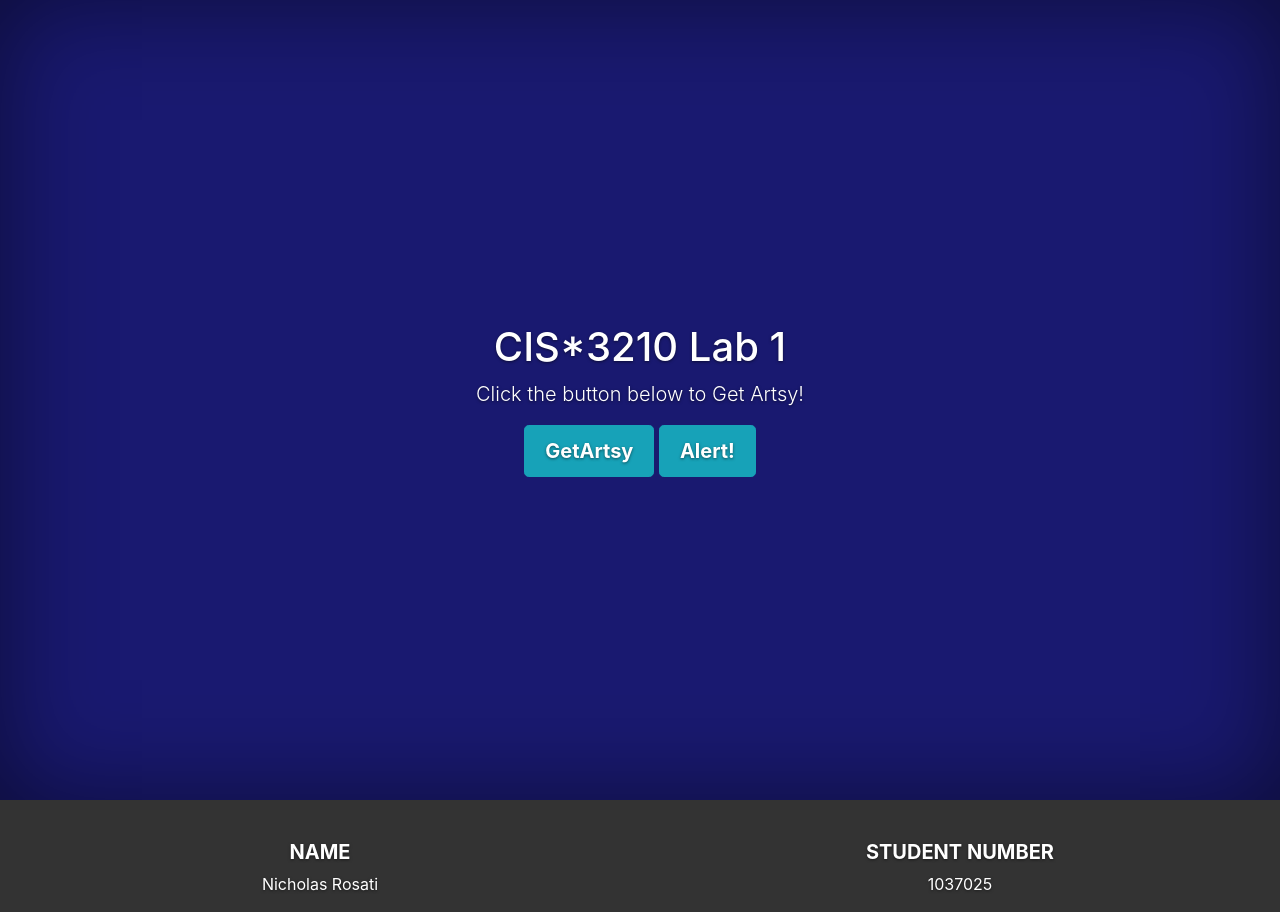
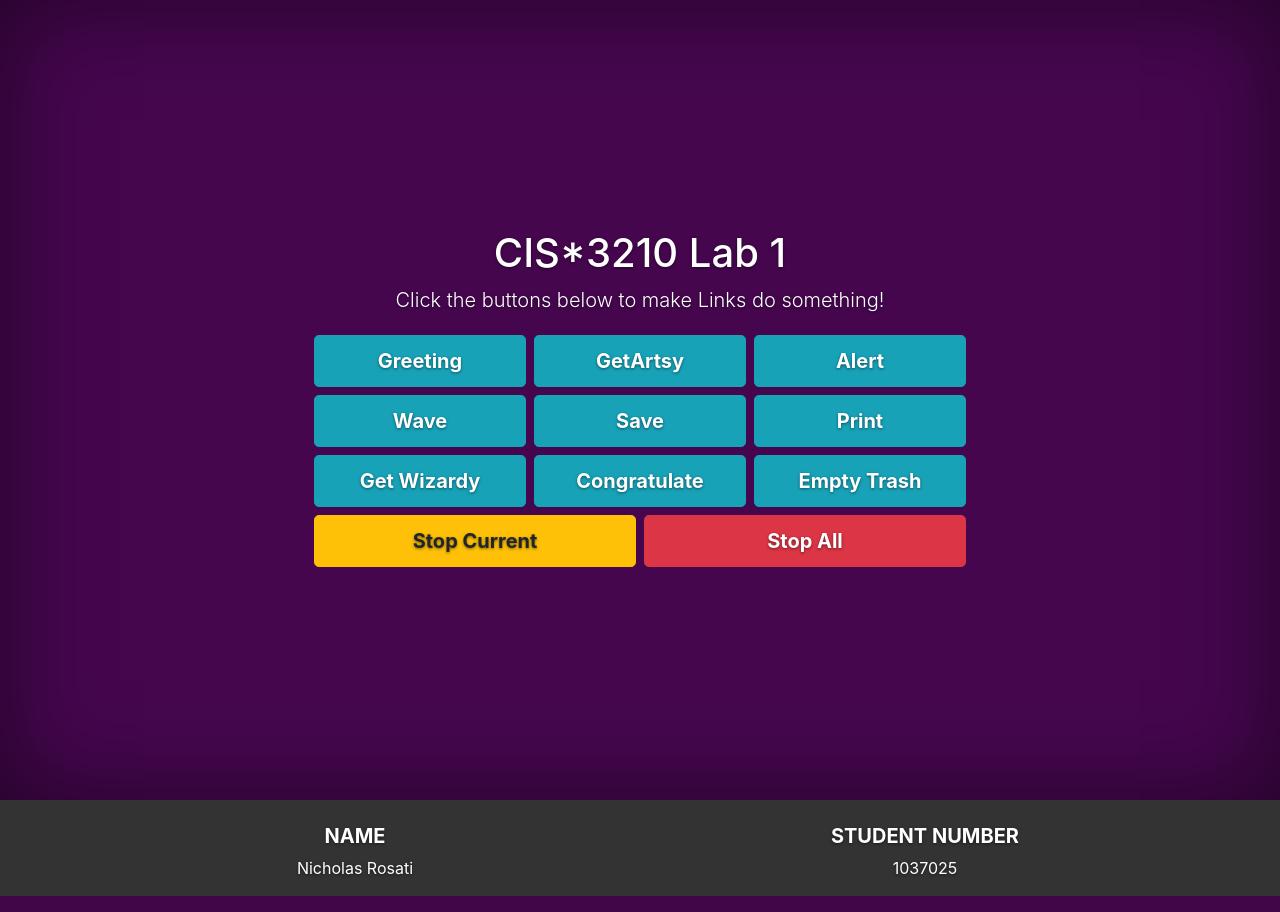
Before and after one commit to hydranoid620/CIS3210, a Flask app: page / in a window 1280 px wide. Run offline with Flask 2, Linux system fonts and the light colour scheme; some libraries are stand-ins or nearby versions.

Commit message:
Add more functionality and a little styling

```diff
--- a/static/css/custom.css
+++ b/static/css/custom.css
@@ -1,3 +1,3 @@
 body {
-    background-color: #191970;
+    background-color: #45064e;
 }
--- a/static/js/init.js
+++ b/static/js/init.js
@@ -1,10 +1,21 @@
 $(document).ready(function () {
+    //Sets animations for the buttons
+    clippy.load('Links', function(agent) {
+        agent.show();
 
-    // Load Links
+        $("#greeting-button").on("click", function() {agent.play("Greeting")});
+        $("#artsy-button").on("click", function() {agent.play("GetArtsy")});
+        $("#alert-button").on("click", function() {agent.play("Alert")});
 
-	//Replace with a Links animation
-    $('#alert-button').click(function () {
-		alert("Alert!");
+        $("#wave-button").on("click", function() {agent.play("Wave")});
+        $("#save-button").on("click", function() {agent.play("Save")});
+        $("#print-button").on("click", function() {agent.play("Print")});
+
+        $("#get-wizardy-button").on("click", function() {agent.play("Get Wizardy")});
+        $("#congratulate-button").on("click", function() {agent.play("Congratulate")});
+        $("#empty-trash-button").on("click", function() {agent.play("Empty Trash")});
+
+        $("#stop-current-button").on("click", function() {agent.stopCurrent()});
+        $("#stop-all-button").on("click", function() {agent.stop()});
     });
-
 });
--- a/templates/index.html
+++ b/templates/index.html
@@ -20,19 +20,33 @@
 	</head>
 
 	<body>
-
 		<div class="site-wrapper">
 			<div class="site-wrapper-inner">
 				<div class="cover-container">
-
 					<div class="inner cover">
 						<h1 class="cover-heading">CIS*3210 Lab 1</h1>
-
-						<p class="lead">Click the button below to Get Artsy!</p>
-
-						<a href="#" id="artsy-button" class="btn btn-lg btn-info">GetArtsy</a>
-
-						<a href="#" id="alert-button" class="btn btn-lg btn-info">Alert!</a>
+						<p class="lead">Click the buttons below to make Links do something!</p>
+						<div class="container">
+							<div class="row">
+								<a href="#" id="greeting-button" class="btn btn-lg btn-info col m-1">Greeting</a>
+								<a href="#" id="artsy-button" class="btn btn-lg btn-info col m-1">GetArtsy</a>
+								<a href="#" id="alert-button" class="btn btn-lg btn-info col m-1">Alert</a>
+							</div>
+							<div class="row">
+								<a href="#" id="wave-button" class="btn btn-lg btn-info col m-1">Wave</a>
+								<a href="#" id="save-button" class="btn btn-lg btn-info col m-1">Save</a>
+								<a href="#" id="print-button" class="btn btn-lg btn-info col m-1">Print</a>
+							</div>
+							<div class="row">
+								<a href="#" id="get-wizardy-button" class="btn btn-lg btn-info col m-1">Get Wizardy</a>
+								<a href="#" id="congratulate-button" class="btn btn-lg btn-info col m-1">Congratulate</a>
+								<a href="#" id="empty-trash-button" class="btn btn-lg btn-info col m-1">Empty Trash</a>
+							</div>
+							<div class="row">
+								<a href="#" id="stop-current-button" class="btn btn-lg btn-warning col m-1">Stop Current</a>
+								<a href="#" id="stop-all-button" class="btn btn-lg btn-danger col m-1">Stop All</a>
+							</div>
+						</div>
 					</div>
 				</div>
 			</div>
@@ -42,25 +56,16 @@
 		<script src="/js/bootstrap.min.js"></script>
 		<script src="/js/clippy.min.js"></script>
 		<script src="/js/init.js"></script>
-
-		<script type="text/javascript">
-			clippy.load('Links', function(agent) {
-				// Do anything with the loaded agent
-				agent.show();
-				$("#artsy-button").on("click", function() {agent.play("GetArtsy")});
-			});
-		</script>
 	</body>
 
 	<footer class="page-footer font-small teal pt-4">
-		<div class="container-fluid text-center text-left">
+		<div class="container">
 			<div class="row">
-				<div class="col-6 mb-0 mt-3">
+				<div class="col-sm">
 					<h5 class="text-uppercase font-weight-bold">Name</h5>
 					<p>Nicholas Rosati</p>
 				</div>
-				<hr class="clearfix w-100 d-md-none pb-3">
-				<div class="col-6 mb-0 mt-3">
+				<div class="col-sm">
 					<h5 class="text-uppercase font-weight-bold">Student Number</h5>
 					<p>1037025</p>
 				</div>
```
